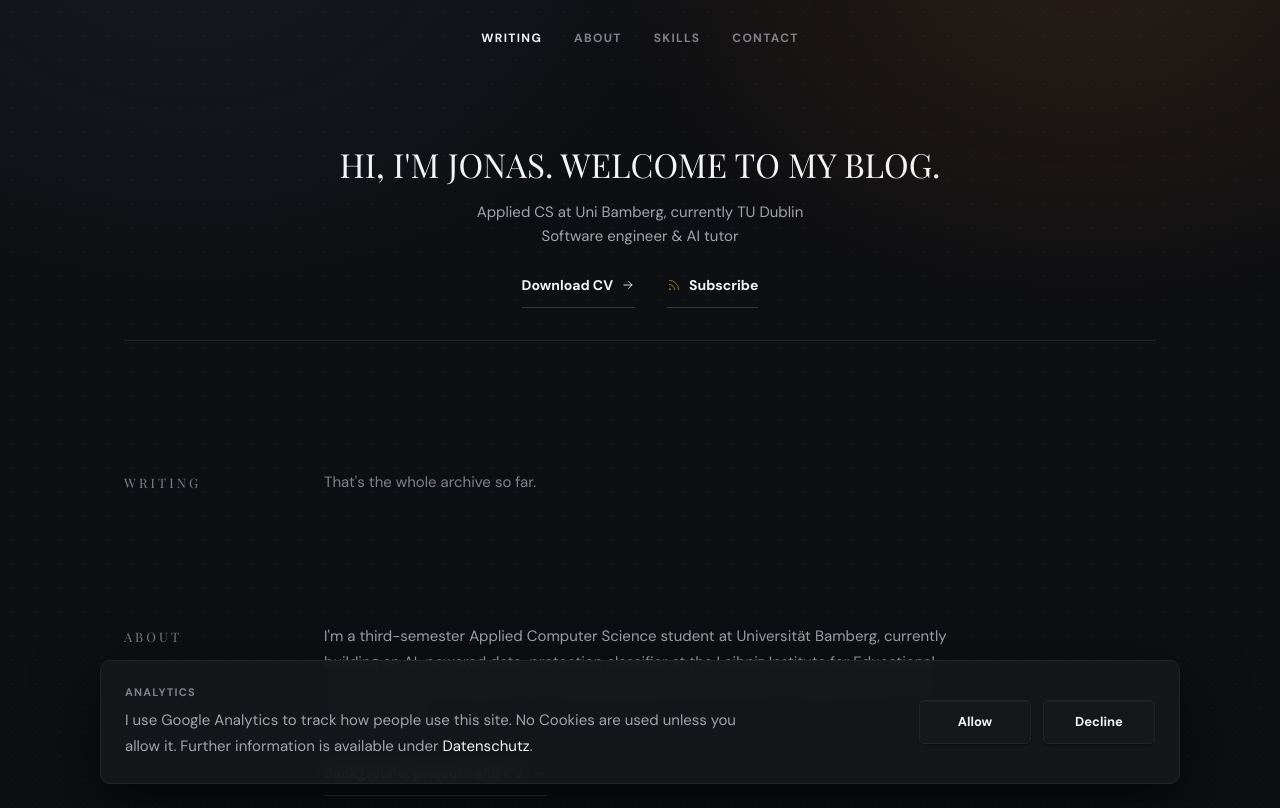
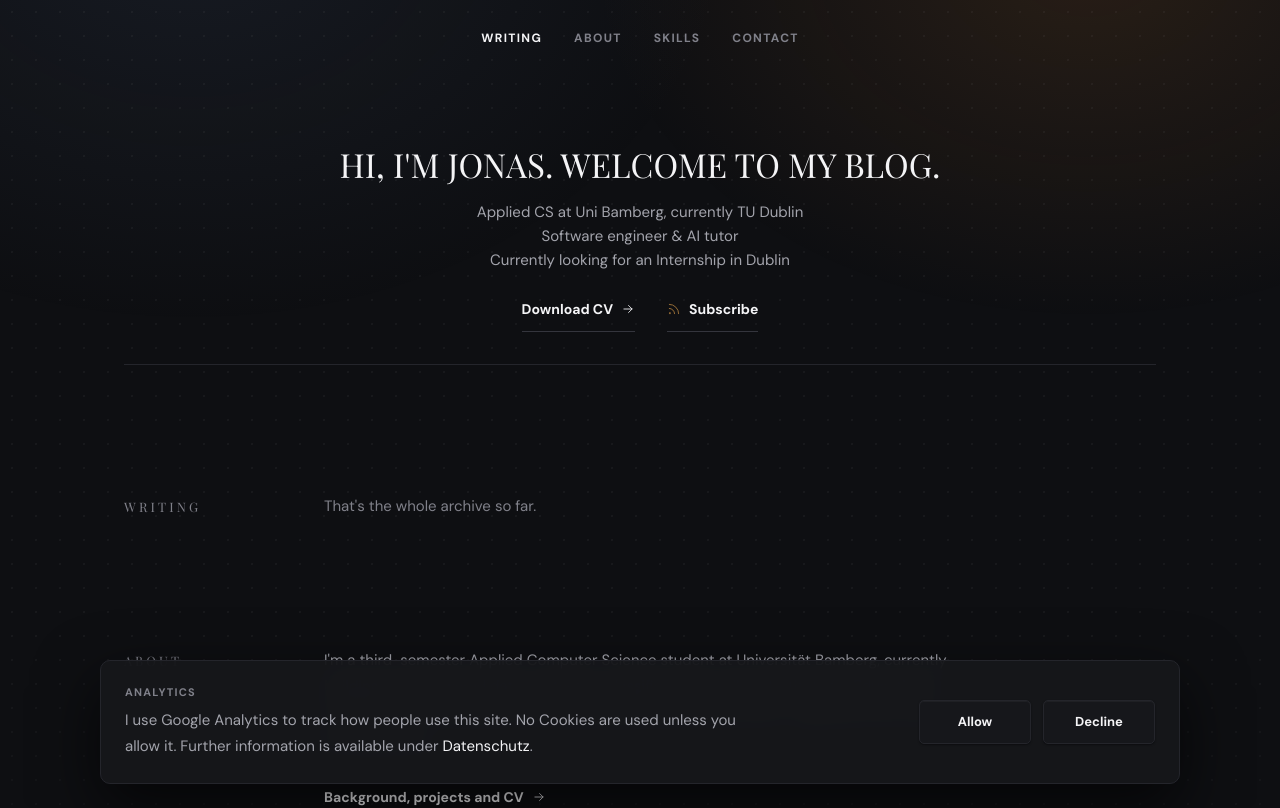
Before and after one commit to JonasOech/oechsner.dev, a SvelteKit app: page / in a window 1280 px wide. Shown: the top 808 px of the page. Built offline with nearby package versions, Linux system fonts and the light colour scheme.

Commit message:
Internship Disclaimer

```diff
--- a/src/routes/+page.svelte
+++ b/src/routes/+page.svelte
@@ -43,7 +43,8 @@
 		<h3 class="intro__greeting">{site.intro}</h3>
 		<p class="intro__tagline">
 			Applied CS at Uni Bamberg, currently TU Dublin<br />
-			Software engineer &amp; AI tutor
+			Software engineer &amp; AI tutor <br />
+			Currently looking for an Internship in Dublin
 		</p>
 		<p class="intro__actions">
 			<a class="inline-cta" href={cvPath} target="_blank" rel="noopener">
```
